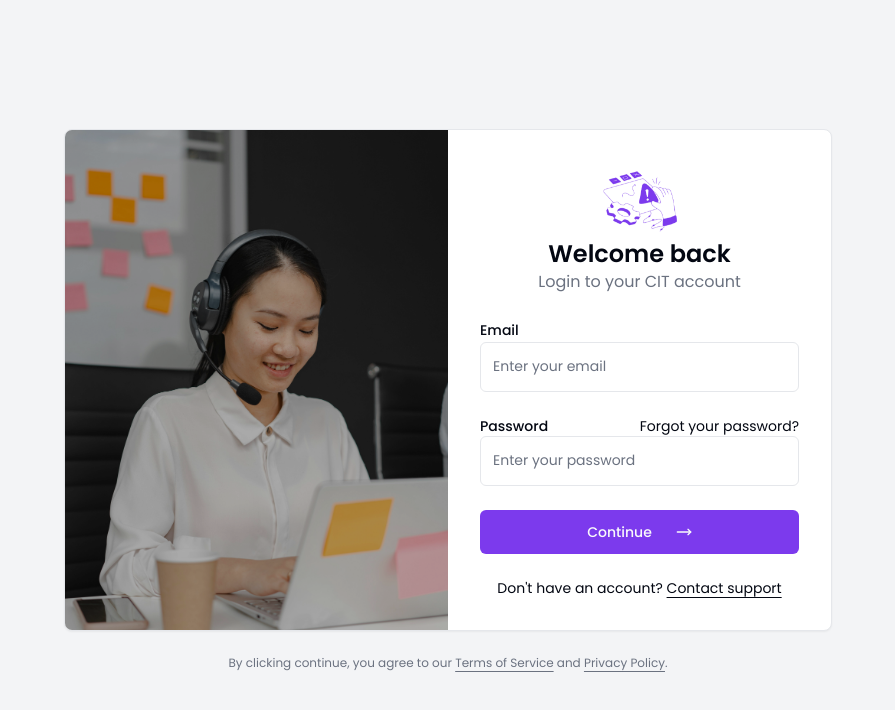
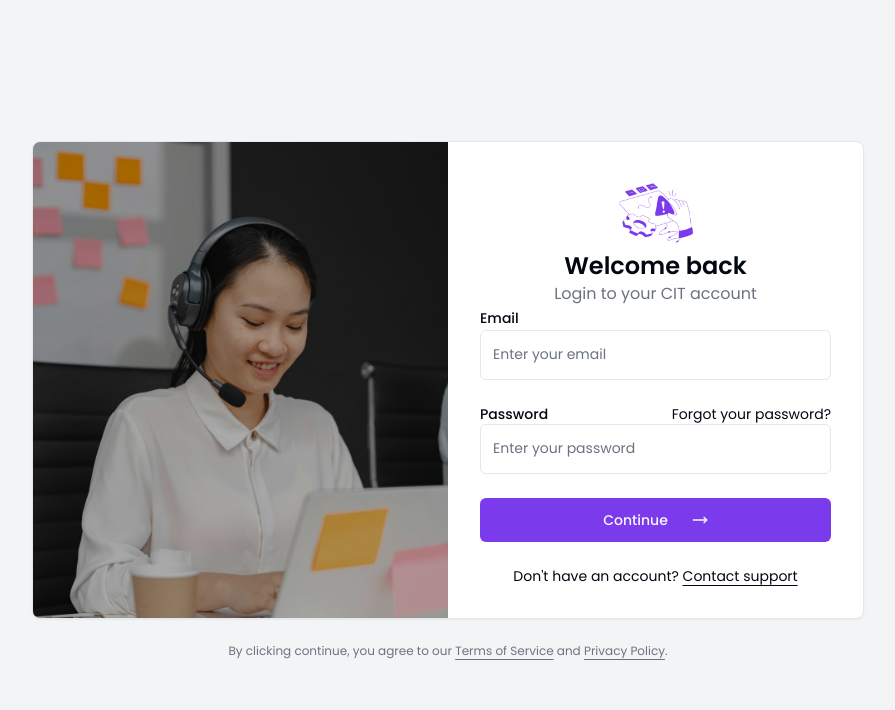
Before and after one commit to pristineincgh/cit, a Next.js app in the folder frontend/: page /login in a window 1280 px wide. Shown: the top 710 px of the page, without its empty margins (192-1087 px from the left). Built offline with nearby package versions, Linux system fonts and the light colour scheme; no server answers.

Commit message:
update login

```diff
--- a/frontend/app/(auth)/_components/login-form.tsx
+++ b/frontend/app/(auth)/_components/login-form.tsx
@@ -30,18 +30,18 @@ const LoginForm = () => {
   };
 
   return (
-    <form onSubmit={handleSubmit(onFormSubmit)} className="p-6 md:p-8">
+    <div className="p-6 md:p-8">
       <div className="flex justify-center">
         <AppLogo width={80} />
       </div>
-      <div className="flex flex-col gap-6">
       <div className="flex flex-col items-center text-center">
         <h1 className="text-2xl font-semibold">Welcome back</h1>
         <p className="text-balance text-muted-foreground">
           Login to your CIT account
         </p>
       </div>
-
+      <form onSubmit={handleSubmit(onFormSubmit)}>
+        <div className="flex flex-col gap-6">
           <div>
             <Label htmlFor="email">Email</Label>
             <Input
@@ -98,6 +98,7 @@ const LoginForm = () => {
           </div>
         </div>
       </form>
+    </div>
   );
 };
 
--- a/frontend/app/(auth)/login/page.tsx
+++ b/frontend/app/(auth)/login/page.tsx
@@ -12,7 +12,7 @@ export default function Login() {
       </Head>
 
       <div className="flex min-h-svh flex-col items-center justify-center bg-muted p-6 md:p-10">
-        <div className="w-full max-w-sm md:max-w-3xl">
+        <div className="w-full max-w-sm md:max-w-[52rem]">
           <div className="flex flex-col gap-6">
             <Card className="overflow-hidden">
               <CardContent className="grid p-0 md:grid-cols-2">
```
Lines whose indentation alone changed are shown as unchanged.
